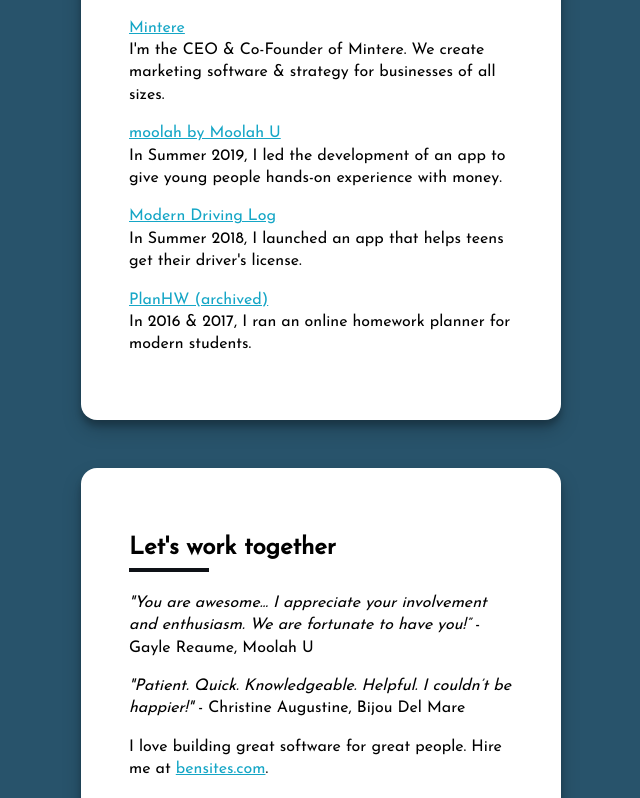
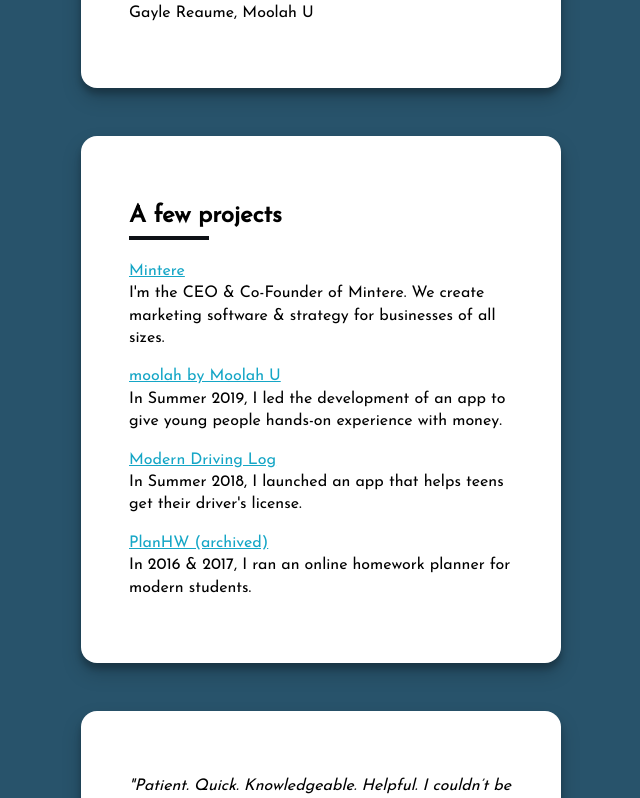
Before and after one commit to benaubin/benaubin.com, a Next.js app: page / in a window 1280 px wide. Shown: the part 1460-2258 px from the top of the page, without its empty margins (319-959 px from the left). Built offline with nearby package versions, Linux system fonts and the light colour scheme.

Commit message:
Update index.tsx

```diff
--- a/pages/index.tsx
+++ b/pages/index.tsx
@@ -58,6 +58,10 @@
     </div>
 
     <div className="card">
+      <p><i>"You are awesome... I appreciate your involvement and enthusiasm. We are fortunate to have you!”</i> - Gayle Reaume, Moolah U</p>
+    </div>
+
+    <div className="card">
       <h2>A few projects</h2>
 
       <p>
@@ -83,14 +87,7 @@
     </div>
 
     <div className="card">
-      <h2>Let's work together</h2>
-      <p><i>"You are awesome... I appreciate your involvement and enthusiasm. We are fortunate to have you!”</i> - Gayle Reaume, Moolah U</p>
       <p><i>"Patient. Quick. Knowledgeable. Helpful. I couldn’t be happier!"</i> - Christine Augustine, Bijou Del Mare</p>
-      <p>
-        I love building great software for great people.
-        Hire me
-        at <a target="_blank" href="https://bensites.com">bensites.com</a>.
-      </p>
     </div>
 
     <div className="card">
```
